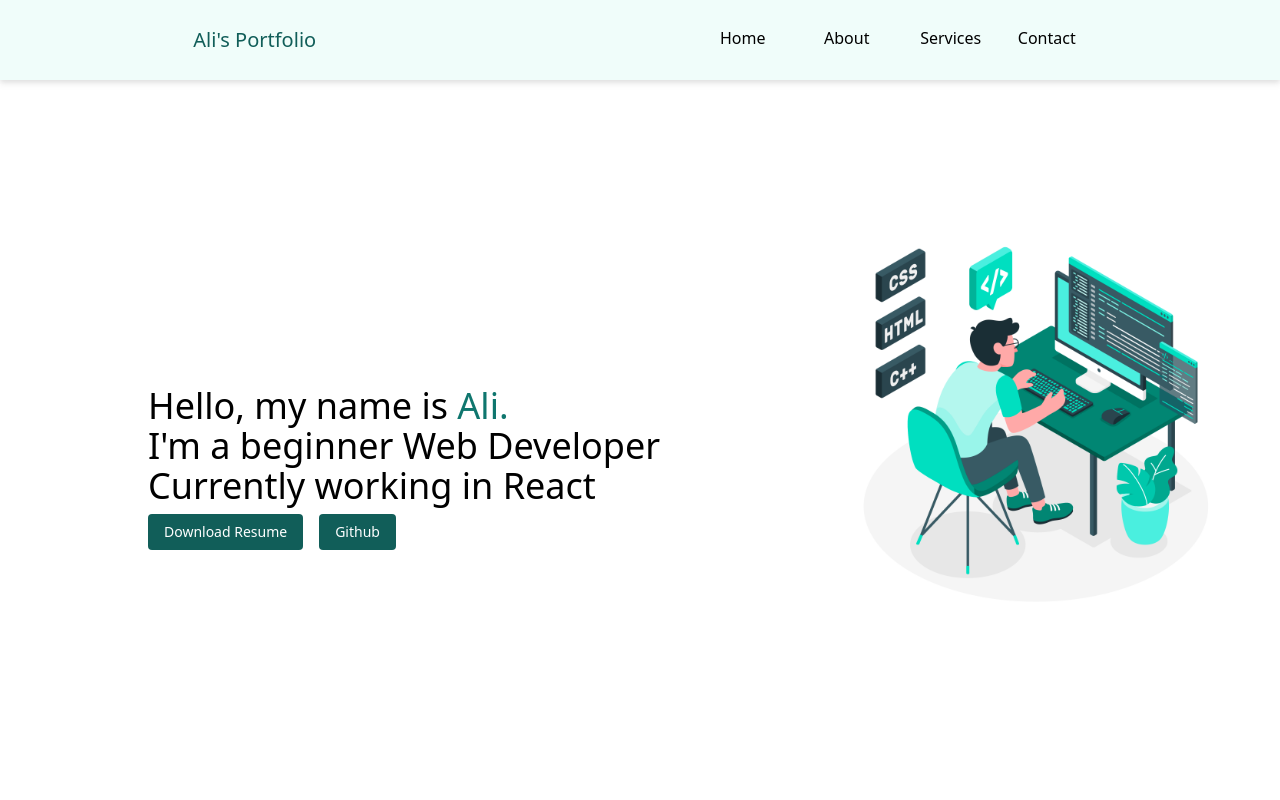
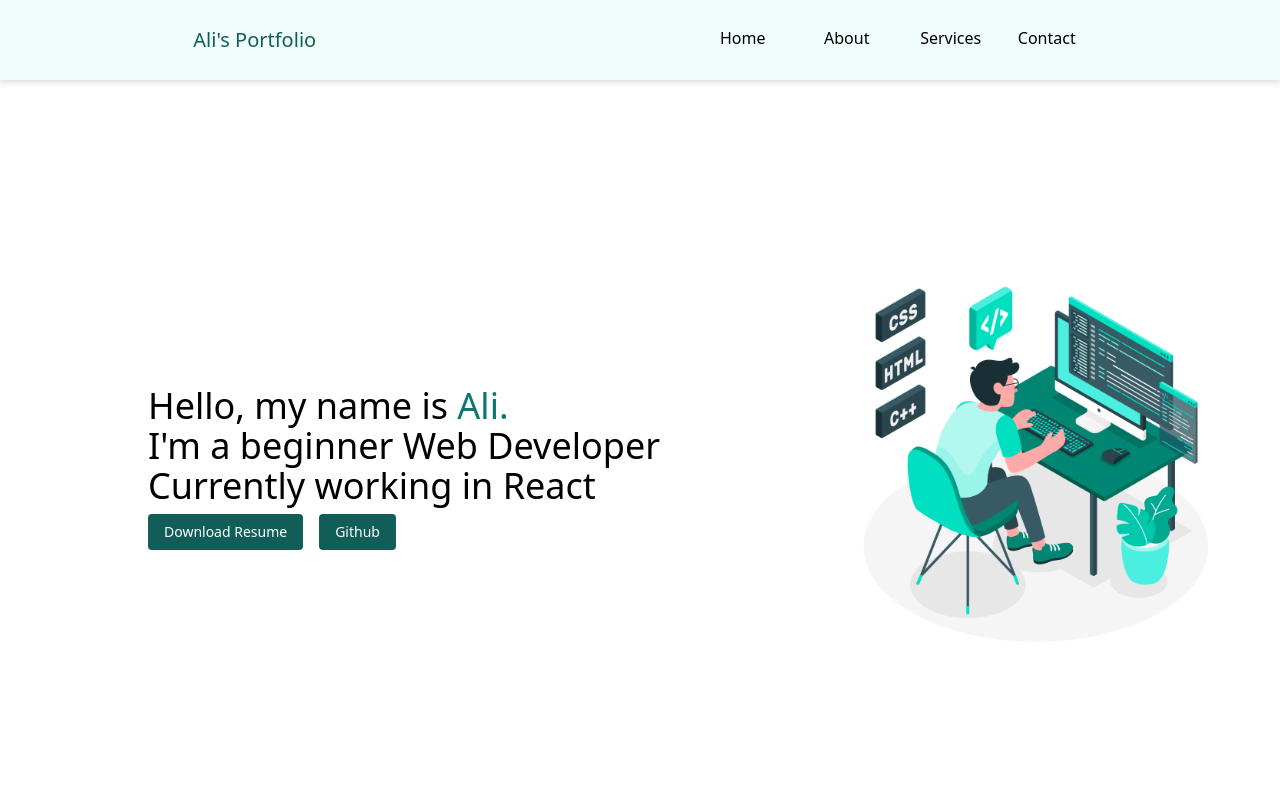
Before and after one commit to Aliarshad0014/React-Portfolio, a React (Create React App) app: page / in a window 1280 px wide. Shown: the top 800 px of the page. Built offline with nearby package versions, Linux system fonts and the light colour scheme.

Commit message:
image margin setting

```diff
--- a/src/Components/Header.jsx
+++ b/src/Components/Header.jsx
@@ -45,7 +45,7 @@ export default function Header() {
           {navBar?  <FaTimes size={30}/> :<FaBars size={30}/>}
         </div>
         {navBar &&
-        <ul className={`h-[100vh] text-teal-50 phone-view lg:hidden flex flex-col justify-center items-center absolute top-0 left-0 w-full bg-gradient-to-b from-teal-700 to-teal-950 transition-transform duration-500 ${navBar ? 'transform translate-y-0' : 'transform translate-y-full'}`}>
+        <ul className=" h-[100vh] text-teal-50 phone-view lg:hidden flex flex-col justify-center items-center absolute top-0 left-0 w-full bg-gradient-to-b from-teal-700 to-teal-950 ">
         <button className="px-4 capitalize py-6 text-2xl" >
           <Link onClick={onNavClick} to="Home" spy={true} smooth={true}>
               Home
--- a/src/Components/Main.jsx
+++ b/src/Components/Main.jsx
@@ -30,7 +30,7 @@ export default function Main() {
                         </a>
                     </div>
                 </div>
-                <div className="lg:mt-30 lg:w-96 mb-10 right flex justify-center w-72 mt-20 ml-20 items-center">
+                <div className="lg:mt-40 lg:w-96 mb-10 right flex justify-center w-72 mt-20 ml-20 items-center">
                     <img src={DeveloperImage} alt="Developer" />
                 </div>
             </section>
```
